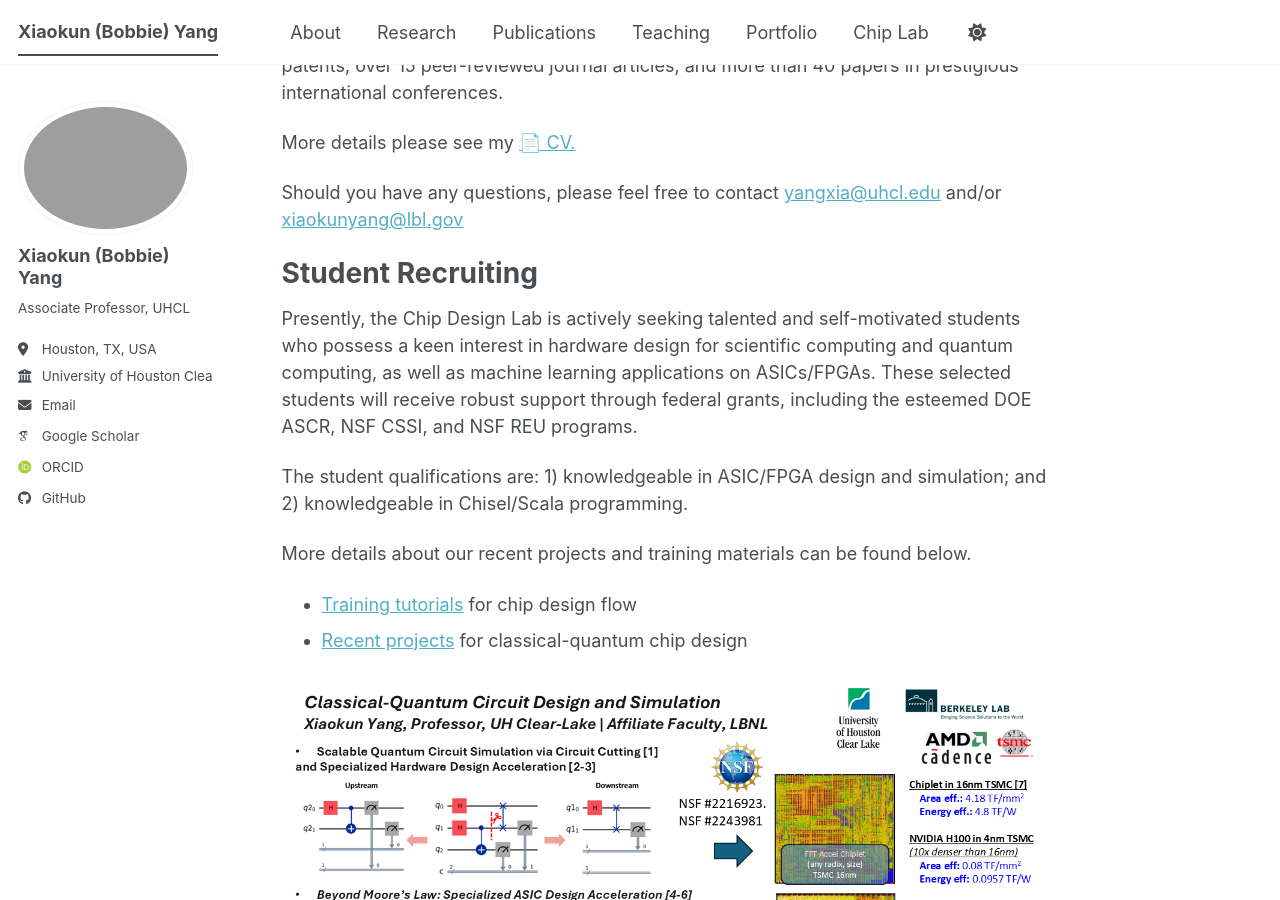
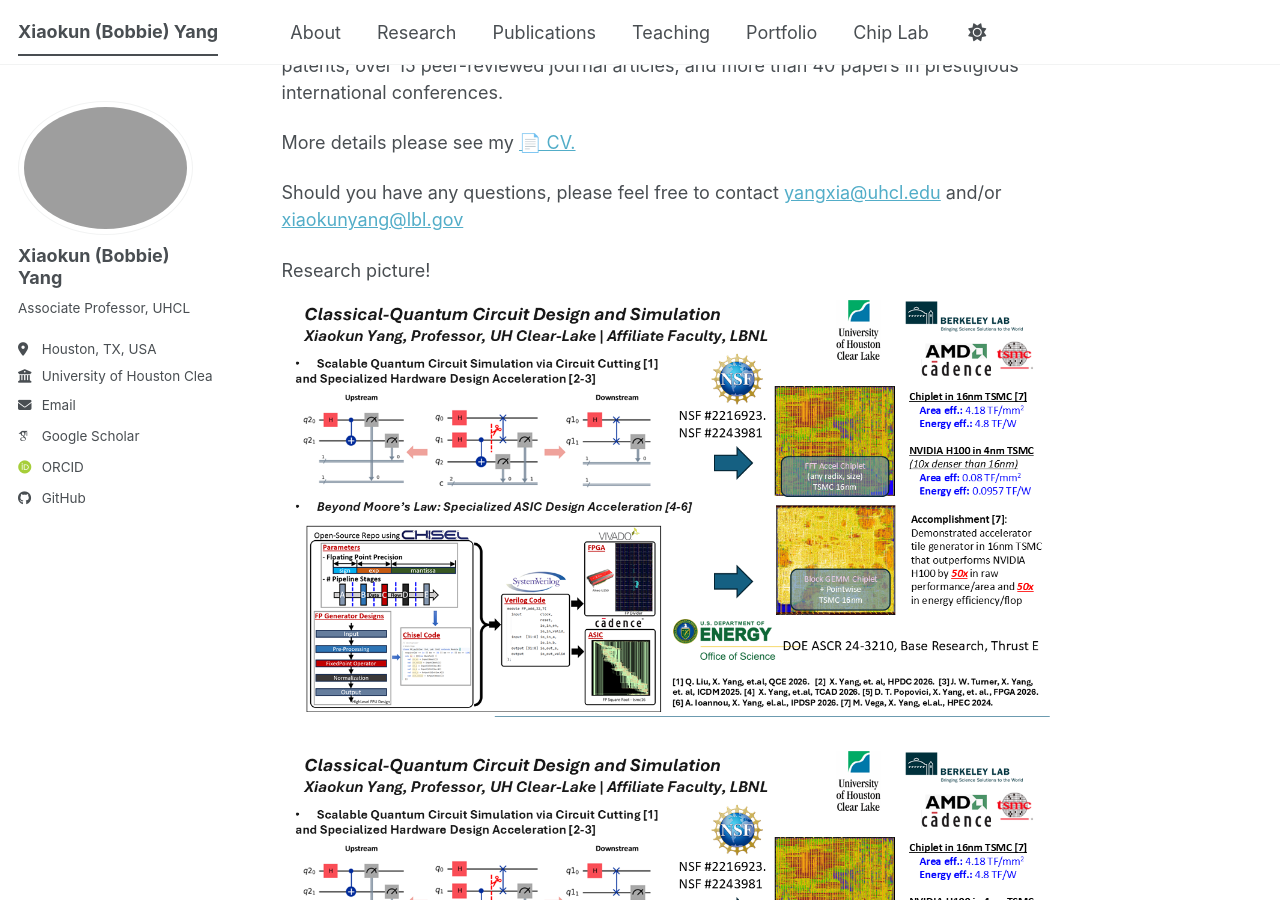
Before and after one commit to bobbieyang/bobbieyang.github.io, a Jekyll site: the page built from _pages/about.md, in a window 1280 px wide and 900 px high, scrolled down 520 px. Built offline with Jekyll 4.4.1, drawn with Linux system fonts in a browser that asks for light colours; some web fonts are replaced; a script bundle is joined from its source files by our own code; library files that are not in the unit come from our copies.

Commit message:
Update about.md

```diff
--- a/_pages/about.md
+++ b/_pages/about.md
@@ -17,6 +17,12 @@ Should you have any questions, please feel free to contact
 [yangxia@uhcl.edu](mailto:yangxia@uhcl.edu?subject=Research%20Inquiry) and/or
 [xiaokunyang@lbl.gov](mailto:xiaokunyang@lbl.gov?subject=Research%20Inquiry)
 
+Research picture!
+<img src="{{ base_path }}/images/research.png"
+     style="display: block; width: 100%; height: auto; margin: 0 0 1em 0;"
+     alt="Research area"><img src="{{ base_path }}/images/research.png"
+     style="display: block; width: 100%; height: auto; margin: 0 0 1em 0;"
+     alt="Research area">
 
 Student Recruiting
 ======
@@ -27,7 +33,3 @@ The student qualifications are: 1) knowledgeable in ASIC/FPGA design and simulat
 More details about our recent projects and training materials can be found below.
 - [Training tutorials](https://bobbieyang.github.io/lab/) for chip design flow
 - [Recent projects](https://bobbieyang.github.io/portfolio/) for classical-quantum chip design
-
-<img src="{{ base_path }}/images/research.png"
-     style="display: block; width: 100%; height: auto; margin: 0 0 1em 0;"
-     alt="Research area">
```
